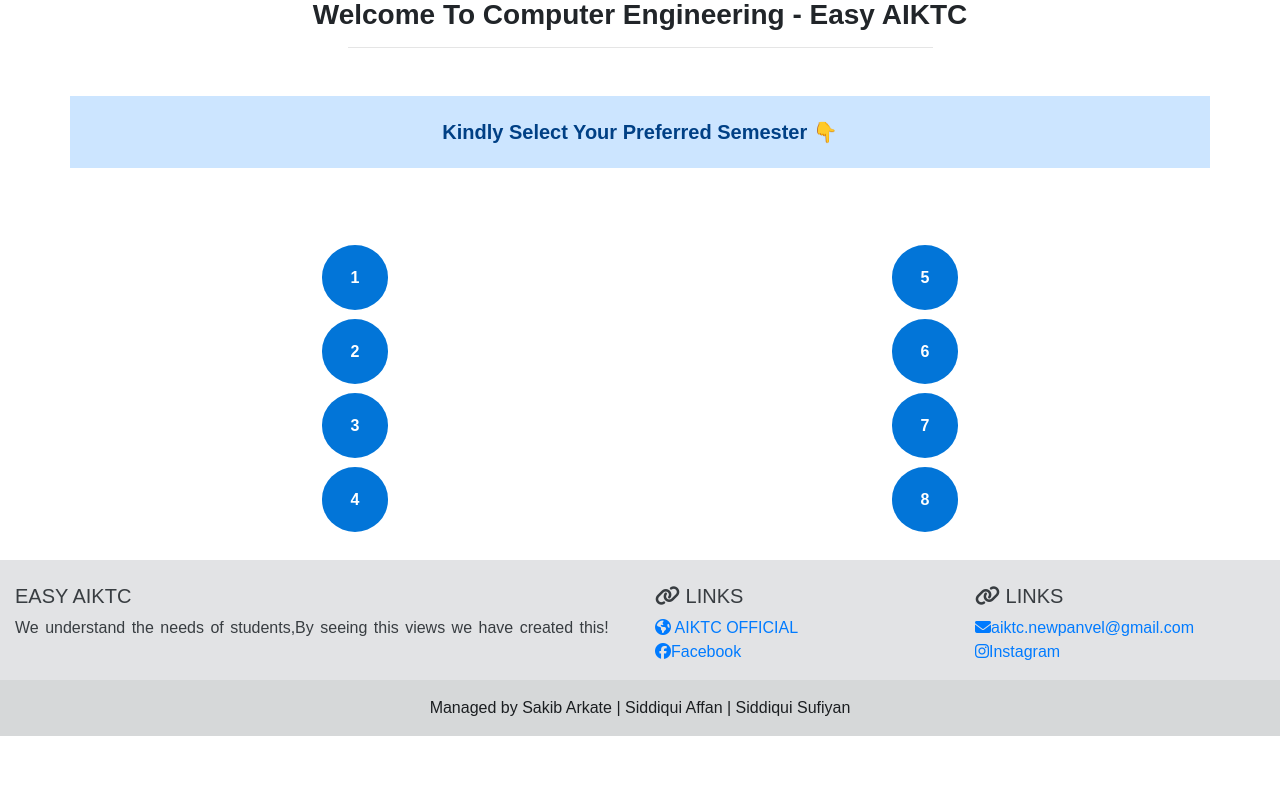
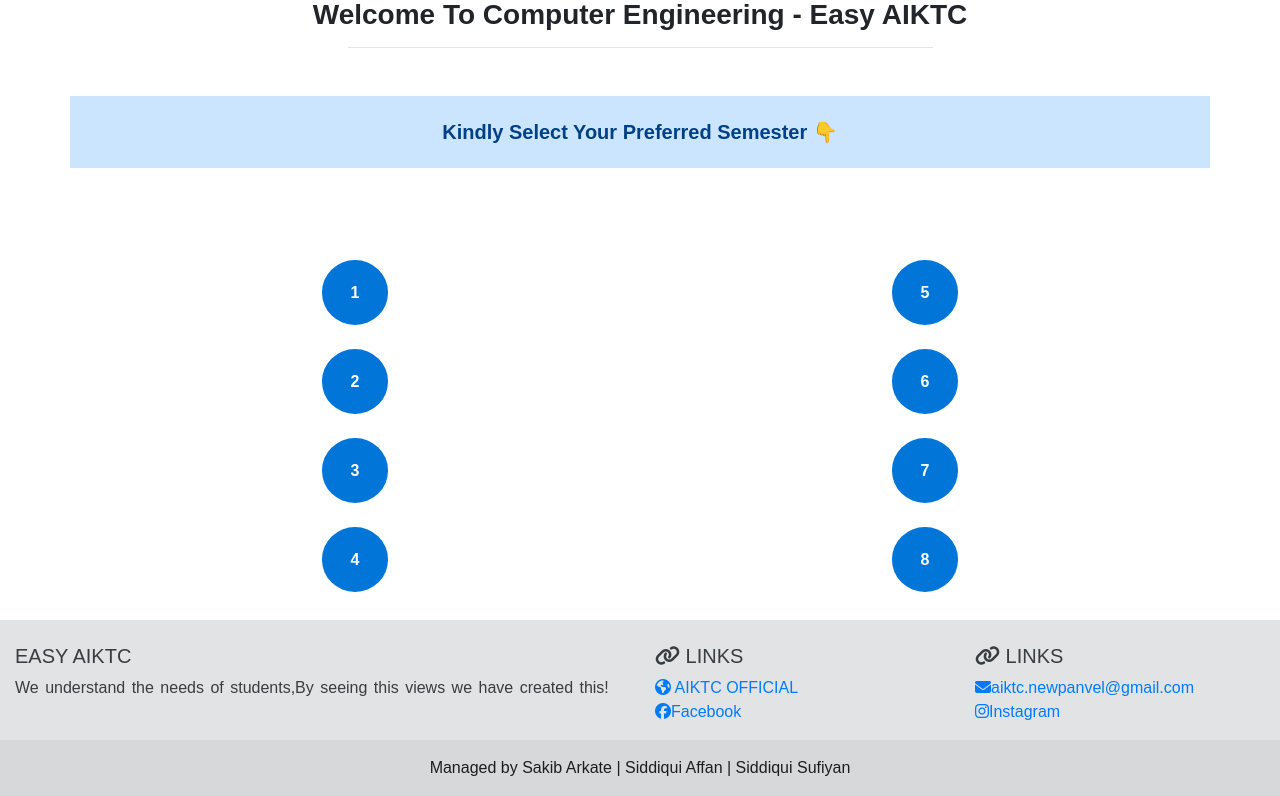
Before and after one commit to easyaiktc/easyaiktc, a PHP site: page /pages/comps in a window 1280 px wide. Shown: the part 764-1560 px from the top of the page. Before the commit the page ends 1500 px from the top, so only its background shows below. Run offline with PHP 8.4, Linux system fonts and the light colour scheme; some libraries are stand-ins or nearby versions.

Commit message:
Update comps.css

```diff
--- a/pages/comps/comps.css
+++ b/pages/comps/comps.css
@@ -67,6 +67,7 @@
 
   .buttonsem{
     margin-top: 50px;
+      padding-top:15px;
 
 }
 .buttonsem a{
```
